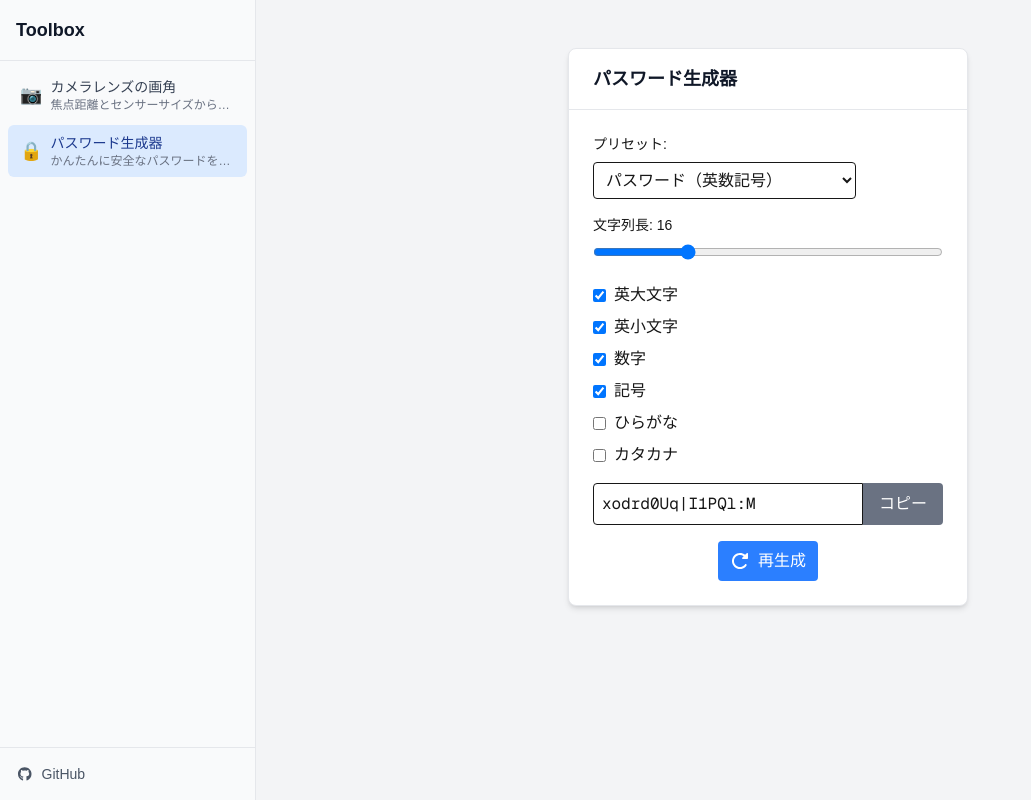
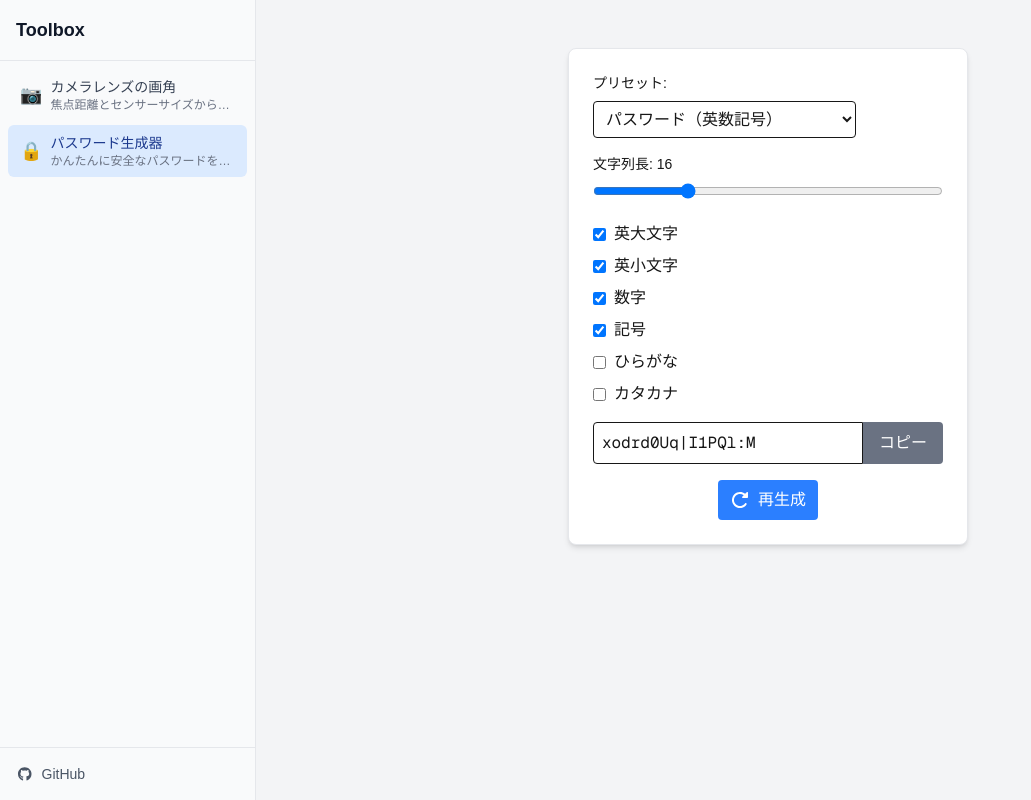
Before and after one commit to tomon9086/toolbox, a Next.js app: page /tool/random/password-generator in a window 1280 px wide. Shown: the whole page, without its empty margins (0-1031 px from the left). Built offline with nearby package versions, Linux system fonts and the light colour scheme.

Commit message:
feat: パスワード生成器のカードコンポーネントのタイトルを削除

```diff
--- a/src/app/tool/random/password-generator/page.tsx
+++ b/src/app/tool/random/password-generator/page.tsx
@@ -201,7 +201,7 @@ export default function PasswordGeneratorPage() {
 
   return (
     <div className="container mx-auto p-6 max-w-md">
-      <Card title="パスワード生成器">
+      <Card>
         <div>
           <label htmlFor="preset" className="block text-sm font-medium mb-2">
             プリセット:
```
